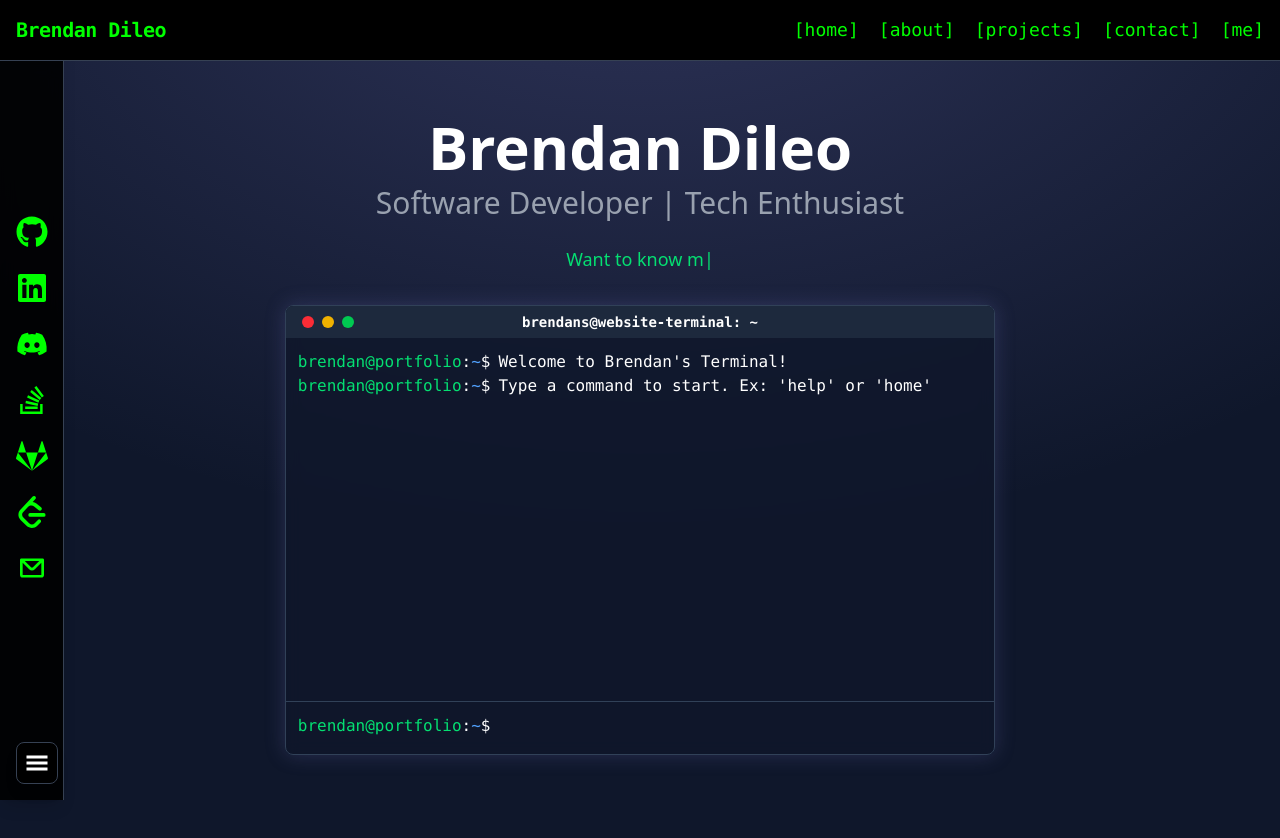
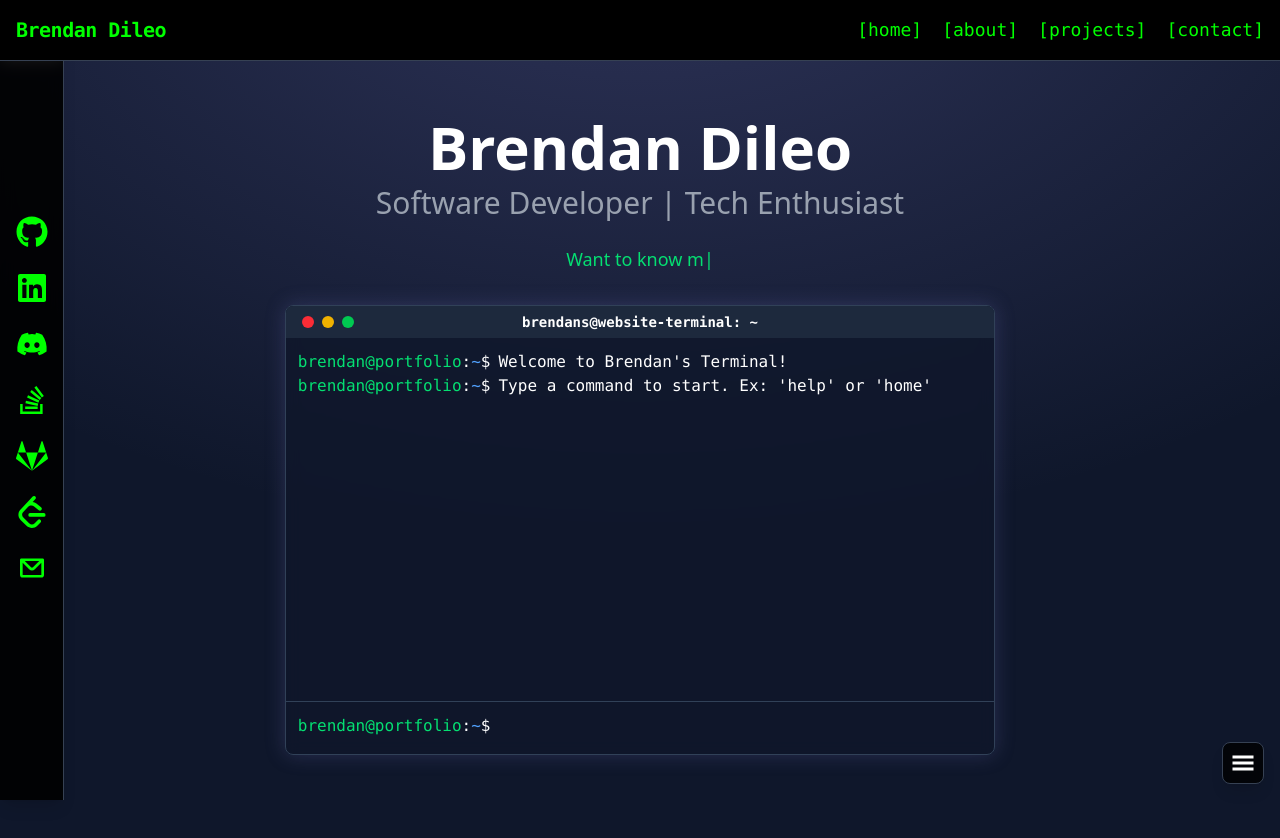
Before and after one commit to brendanddev/brendans-website, a React (Vite) app in the folder frontend/: page / in a window 1280 px wide. Shown: the top 838 px of the page. Built offline with nearby package versions, Linux system fonts and the light colour scheme.

Commit message:
[deploy] Deploy contact logic

```diff
--- a/frontend/src/components/NavBar.jsx
+++ b/frontend/src/components/NavBar.jsx
@@ -6,7 +6,6 @@
  * The NavBar component for my portfolio-website
 */
 
-// TODO: FINISH PAGE
 
 import { Link } from "react-router-dom";
 import { useState } from "react";
@@ -21,7 +20,6 @@ const NavBar = () => {
     { to: "/about", label: "about" },
     { to: "/projects", label: "projects" },
     { to: "/contact", label: "contact" },
-    { to: "/me", label: "me" },
   ];
 
   // Render react router links
--- a/frontend/src/components/Sidebar.jsx
+++ b/frontend/src/components/Sidebar.jsx
@@ -9,7 +9,6 @@
 
 import { useState } from "react";
 import { motion } from "framer-motion";
-
 import { FaGithub, FaDiscord, FaLinkedin, FaStackOverflow, FaGitlab } from "react-icons/fa";
 import { SiLeetcode } from "react-icons/si";
 import { CgMail } from "react-icons/cg";
@@ -32,7 +31,7 @@ const Sidebar = () => {
             dragTransition={{ bounceStiffness: 600, bounceDamping: 10 }}
             dragElastic={0.1}
             whileDrag={{ scale: 1.1 }}
-            className="fixed bottom-4 left-4 z-40 text-white bg-black/80 backdrop-blur-sm p-2 rounded-lg hover:bg-gray-800 transition duration-300 shadow-lg border border-gray-700 cursor-move"
+            className="fixed bottom-4 right-4 z-40 text-white bg-black/80 backdrop-blur-sm p-2 rounded-lg hover:bg-gray-800 transition duration-300 shadow-lg border border-gray-700 cursor-move"
         >
             {/* Toggle button */}
             <GiHamburgerMenu
```
